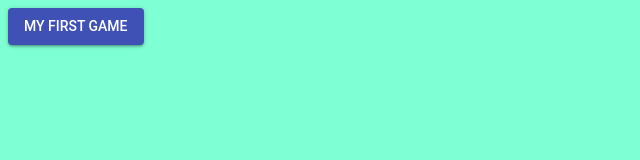
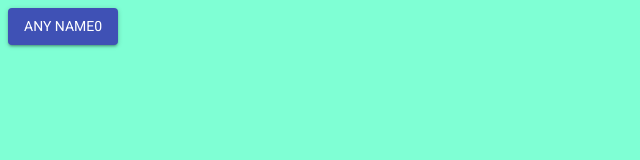
Before and after one commit to AlenaKharytonchyk/Game, a React app: page / in a window 1280 px wide. Shown: the top 160 px of the page, without its empty margins (0-640 px from the left). Built offline with nearby package versions, Linux system fonts and the light colour scheme.

Commit message:
feat: add redux

```diff
--- a/package.json
+++ b/package.json
@@ -45,6 +45,8 @@
   "dependencies": {
     "@material-ui/core": "^3.8.1",
     "react": "^16.7.0",
-    "react-dom": "^16.7.0"
+    "react-dom": "^16.7.0",
+    "react-redux": "^6.0.0",
+    "redux": "^4.0.1"
   }
 }
--- /dev/null
+++ b/src/actions/appAction.js
@@ -0,0 +1,5 @@
+export const APP_CLICK = "APP_CLICK";
+
+export function appClick() {
+  return { type: APP_CLICK, value: 1 };
+}
--- /dev/null
+++ b/src/actions/index.js
@@ -0,0 +1,6 @@
+import * as appActions from "./appAction";
+
+const actions = { appActions };
+
+export { appActions };
+export default actions;
--- /dev/null
+++ b/src/components/App.js
@@ -0,0 +1,23 @@
+import React from "react";
+import PropTypes from "prop-types";
+import Button from "@material-ui/core/Button";
+
+const App = props => (
+  <div>
+    <Button color="primary" variant="contained" onClick={props.onClick}>
+      {props.buttonText}
+    </Button>
+  </div>
+);
+
+App.propTypes = {
+  buttonText: PropTypes.string.isRequired,
+  onClick: PropTypes.func.isRequired
+};
+
+App.defaultProps = {
+  buttonText: "defaultText",
+  onClick: () => console.log("default click action")
+};
+
+export default App;
--- a/src/components/App.jsx
+++ /dev/null
@@ -1,9 +0,0 @@
-import React from "react";
-import Button from "@material-ui/core/Button";
-
-const App = props => (
-  <div>
-    <Button color='primary' variant='contained'>{props.name}</Button>
-  </div>
-);
-export default App;
--- /dev/null
+++ b/src/containers/App.js
@@ -0,0 +1,26 @@
+import { connect } from "react-redux";
+import AppComponent from "../components/App.js";
+import { appActions } from "../actions";
+
+const mapStateToProps = (state, ownProps) => {
+  const buttonText =
+    state.appReducer.gameName + "" + state.appReducer.clickCounter;
+  return {
+    buttonText
+  };
+};
+
+const mapDispatchToProps = (dispatch, ownProps) => {
+  return {
+    onClick: () => {
+      dispatch(appActions.appClick());
+    }
+  };
+};
+
+const App = connect(
+  mapStateToProps,
+  mapDispatchToProps
+)(AppComponent);
+
+export default App;
--- a/src/index.html
+++ b/src/index.html
@@ -6,6 +6,7 @@
   <meta http-equiv="X-UA-Compatible" content="IE=edge">
   <meta name="viewport" content="width=device-width, initial-scale=1">
 <link rel="shortcut icon" type="image/x-icon" href="/favicon.ico"/>
+<link href="https://fonts.googleapis.com/css?family=Roboto" rel="stylesheet">
 </head>
 <body>
 <div id="app"></div>
--- a/src/index.js
+++ b/src/index.js
@@ -2,12 +2,16 @@ import '@babel/polyfill';
 import './style.less';
 import React from "react";
 import ReactDOM from "react-dom";
-import MuiThemeProvider from 'material-ui/styles/MuiThemeProvider';
-import App from './components/App.jsx';
+import App from './containers/App';
+import { createStore } from 'redux';
+import gameReducers from './reducers';
+import { Provider} from 'react-redux';
+
+const store = createStore(gameReducers)
 
 ReactDOM.render(
-    <MuiThemeProvider>
-        <App name="My first game"/>
-    </MuiThemeProvider>,
+       <Provider store={store}>
+        <App />
+      </Provider>,
   document.getElementById('app')
 );
--- /dev/null
+++ b/src/reducers/appReducer.js
@@ -0,0 +1,20 @@
+import { appActions } from "../actions";
+
+const initialState = {
+  gameName: "any name",
+  clickCounter: 0
+};
+
+function appReducer(state = initialState, action) {
+  switch (action.type) {
+    case appActions.APP_CLICK:
+      return Object.assign({}, state, {
+        clickCounter: state.clickCounter + action.value
+      });
+
+    default:
+      return state;
+  }
+}
+
+export default appReducer;
--- /dev/null
+++ b/src/reducers/index.js
@@ -0,0 +1,7 @@
+import { combineReducers} from 'redux';
+import appReducer from './appReducer';
+
+
+export default combineReducers ({
+    appReducer
+})
--- a/src/style.less
+++ b/src/style.less
@@ -1,3 +1,4 @@
 body {
     background-color: aquamarine;
+    font-family: 'Roboto', sans-serif;
 }
```
Also changed, not shown: 1 other file (tests, documents, lock files or other folders).
